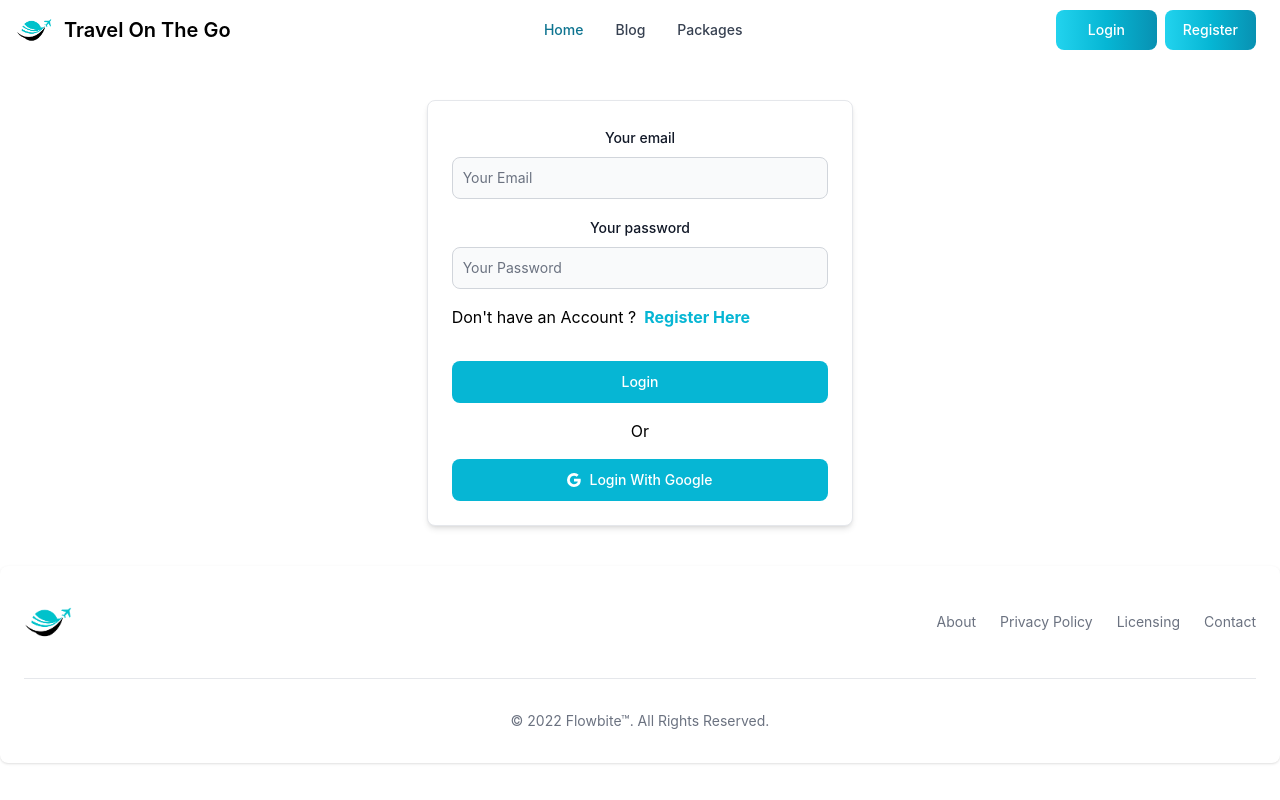
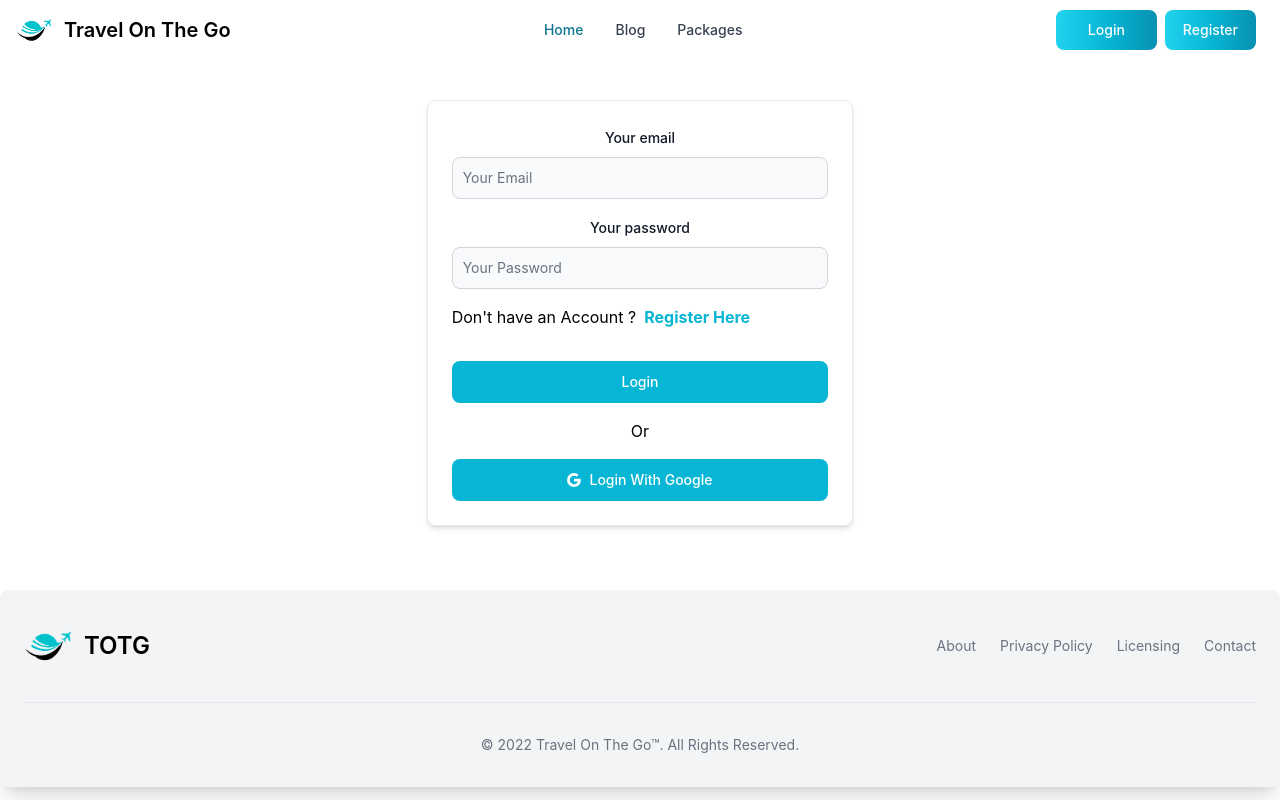
Before and after one commit to sohagislampk/travel-on-the-go-client, a React (Create React App) app: page /login in a window 1280 px wide. Built offline with nearby package versions, Linux system fonts and the light colour scheme; no server answers.

Commit message:
readme file update and footer update

```diff
--- a/src/Pages/Home/About/About.js
+++ b/src/Pages/Home/About/About.js
@@ -10,7 +10,6 @@ const About = () => {
                 <div className='p-10'>
                     <img className=' border-8 border-white' src={aboutImg} alt="" />
                 </div>
-
                 <div className='p-10'>
                     <h1 className='text-2xl font-semibold mb-2'>Who are we?</h1>
                     <p> 'Travel on the go' is the country's first and leading online travel aggregator. Initially starting as Travel Booking BD, we dreamt of making travel easier for people of all ages. And that is what we have done since our inception. And now, with our new, innovative, easy to use Android and iOS mobile app, travel services are within your fingertips. The dynamic app lets you book your flight, hotel room and even find your perfect holiday from our thousands of holiday packages around the globe.
--- a/src/Pages/Login/Login.js
+++ b/src/Pages/Login/Login.js
@@ -12,7 +12,7 @@ const Login = () => {
     const navigate = useNavigate();
     useTitle('Login')
     const from = location.state?.from?.pathname || '/';
-
+    // handle login with email and password
     const handleLogin = event => {
         event.preventDefault();
         const form = event.target;
@@ -31,6 +31,7 @@ const Login = () => {
                 setLoading(false)
             });
     }
+    // handle google login
     const handleGoogleLogin = () => {
         googleLogin()
             .then(result => {
--- a/src/Pages/MyReviews/MyReviews.js
+++ b/src/Pages/MyReviews/MyReviews.js
@@ -5,7 +5,7 @@ import useTitle from '../../Hooks/useTitle';
 import MyreviewCard from './MyreviewCard';
 
 const MyReviews = () => {
-    const { user } = useContext(AuthContext)
+    const { user, logOut } = useContext(AuthContext)
     const [allReviews, setAllReviews] = useState([])
     useTitle('Myreviews')
     useEffect(() => {
@@ -14,13 +14,19 @@ const MyReviews = () => {
                 authorization: `Bearer ${localStorage.getItem('token')}`
             }
         })
-            .then(res => res.json())
+            .then(res => {
+                if (res.status === 401 || res.status === 403) {
+                    return logOut();
+                }
+                return res.json()
+            })
             .then(data => setAllReviews(data))
             .catch(error => console.error(error));
-    }, [allReviews])
+    }, [allReviews, user?.emai, logOut])
 
     const handleDelete = id => {
         const proceed = window.confirm('Are you sure, you want to delete this review');
+        //delete review request
         if (proceed) {
             fetch(`https://travel-on-the-go-server.vercel.app/reviews/${id}`, {
                 method: 'DELETE',
--- a/src/Pages/MyReviews/UpdateReview.js
+++ b/src/Pages/MyReviews/UpdateReview.js
@@ -7,6 +7,7 @@ const UpdateReview = () => {
     const { id } = router;
     const navigate = useNavigate();
     const [getReview, setGetReview] = useState({});
+    //get dat for update review request
     useEffect(() => {
         fetch(`https://travel-on-the-go-server.vercel.app/updatereview/${id}`, {
             headers: {
@@ -23,7 +24,7 @@ const UpdateReview = () => {
         const updatedReview = {
             review: review
         }
-
+        // update review
         fetch(`https://travel-on-the-go-server.vercel.app/reviews/${id}`, {
             method: 'PATCH',
             headers: {
--- a/src/Pages/Register/Register.js
+++ b/src/Pages/Register/Register.js
@@ -14,7 +14,7 @@ const Register = () => {
 
     useTitle('Register')
 
-
+    // register with email and password
 
     const handleRegister = event => {
         event.preventDefault();
@@ -37,6 +37,7 @@ const Register = () => {
             )
             .finally(() => setLoading(false))
     }
+    // google registration
     const handleGoogleLogin = () => {
         googleLogin()
             .then(result => {
--- a/src/Pages/Shared/Footer/Footer.js
+++ b/src/Pages/Shared/Footer/Footer.js
@@ -3,32 +3,35 @@ import { Link } from 'react-router-dom';
 
 const Footer = () => {
     return (
+        <div>
 
-        <footer className="p-4 bg-white rounded-lg shadow md:px-6 md:py-8 dark:bg-gray-900">
+            <footer className="p-4 mt-16 bg-gray-100 rounded-lg shadow-xl md:px-6 md:py-8 dark:bg-gray-900">
                 <div className="sm:flex sm:items-center sm:justify-between">
-                <a href="https://flowbite.com/" className="flex items-center mb-4 sm:mb-0">
-                    <img src={'Travel On The Go.png'} className="mr-3 h-12" alt=" " />
-                </a>
+                    <Link to={'/'} className="flex items-center mb-4 sm:mb-0">
+                        <img src={'Travel On The Go.png'} className="mr-3 h-12" alt="Flowbite Logo" />
+                        <span className="self-center text-2xl font-semibold whitespace-nowrap dark:text-white">TOTG</span>
+                    </Link>
                     <ul className="flex flex-wrap items-center mb-6 text-sm text-gray-500 sm:mb-0 dark:text-gray-400">
                         <li>
-                        <a href="#" className="mr-4 hover:underline md:mr-6 ">About</a>
+                            <Link to={'/'} className="mr-4 hover:underline md:mr-6 ">About</Link>
                         </li>
                         <li>
-                        <a href="#" className="mr-4 hover:underline md:mr-6">Privacy Policy</a>
+                            <Link to={'/'} className="mr-4 hover:underline md:mr-6">Privacy Policy</Link>
                         </li>
                         <li>
-                        <a href="#" className="mr-4 hover:underline md:mr-6 ">Licensing</a>
+                            <Link to={'/'} className="mr-4 hover:underline md:mr-6 ">Licensing</Link>
                         </li>
                         <li>
-                        <a href="#" className="hover:underline">Contact</a>
+                            <Link to={'/'} className="hover:underline">Contact</Link>
                         </li>
                     </ul>
                 </div>
                 <hr className="my-6 border-gray-200 sm:mx-auto dark:border-gray-700 lg:my-8" />
-            <span className="block text-sm text-gray-500 sm:text-center dark:text-gray-400">© 2022 <a href="https://flowbite.com/" className="hover:underline">Flowbite™</a>. All Rights Reserved.
+                <span className="block text-sm text-gray-500 sm:text-center dark:text-gray-400">© 2022 <Link to={'/'} className="hover:underline">Travel On The Go™</Link>. All Rights Reserved.
                 </span>
             </footer>
 
+        </div>
     );
 };
 
--- a/src/Pages/Shared/Header/Header.js
+++ b/src/Pages/Shared/Header/Header.js
@@ -16,7 +16,7 @@ const Header = () => {
                 fluid={true}
                 rounded={true}
             >
-                <Navbar.Brand href="https://flowbite.com/">
+                <Navbar.Brand href={'/'}>
                     <img
                         src={'Travel On The Go.png'}
                         className="mr-3 h-6 sm:h-9"
```
Also changed, not shown: src/Contexts/AuthProvider/AuthProvider.js (+5 -9 lines), 1 other file (tests, documents, lock files or other folders). Lines whose indentation alone changed are shown as unchanged.
